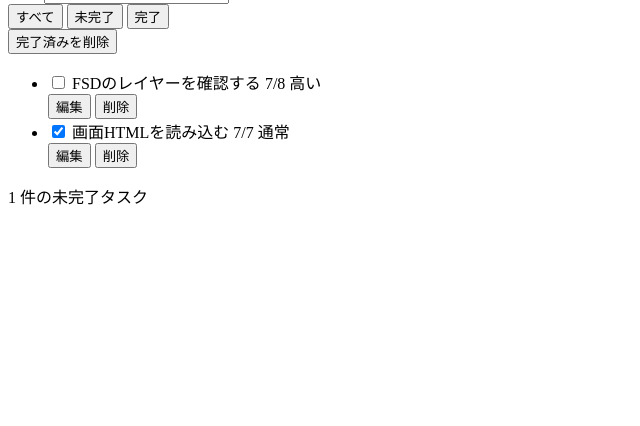
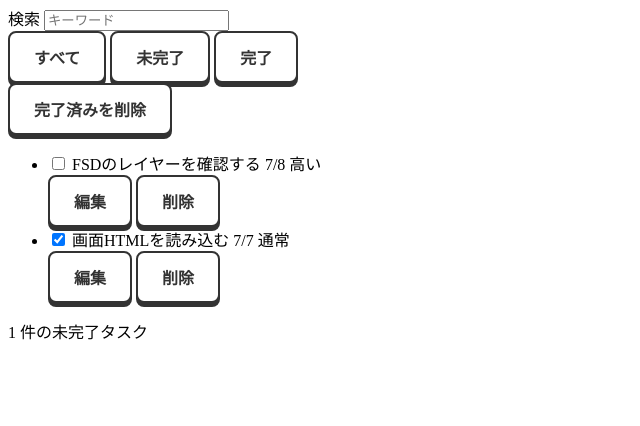
Before and after one commit to 74rina/todo_app_fsd, a plain HTML site: page index.html in a window 1280 px wide. Shown: the part 374-800 px from the top of the page, without its empty margins (0-640 px from the left). Drawn offline with Linux system fonts and the light colour scheme; files that its build step writes are made by us from their sources.

Commit message:
ボタンの色彩

```diff
--- a/index.html
+++ b/index.html
@@ -4,20 +4,26 @@
     <meta charset="UTF-8" />
     <meta name="viewport" content="width=device-width, initial-scale=1.0" />
     <title>ToDo App</title>
+    <link rel="stylesheet" href="button.CSS" />
   </head>
   <body>
     <div class="page-shell" data-layer="shared" data-slice="page-shell">
       <div data-include="./src/widgets/todo-header/ui/todo-header.html"></div>
 
       <main id="app" class="todos-page" data-layer="pages" data-page="todos">
-        <div data-include="./src/features/create-todo/ui/create-todo-form.html"></div>
+        <div
+          data-include="./src/features/create-todo/ui/create-todo-form.html"
+        ></div>
         <div data-include="./src/widgets/todo-board/ui/todo-board.html"></div>
       </main>
 
       <div data-include="./src/widgets/todo-footer/ui/todo-footer.html"></div>
     </div>
 
-    <template id="todo-item-template" data-include="./src/entities/todo/ui/todo-item.html"></template>
+    <template
+      id="todo-item-template"
+      data-include="./src/entities/todo/ui/todo-item.html"
+    ></template>
     <script src="./src/app/include-html.js" defer></script>
   </body>
 </html>
```
